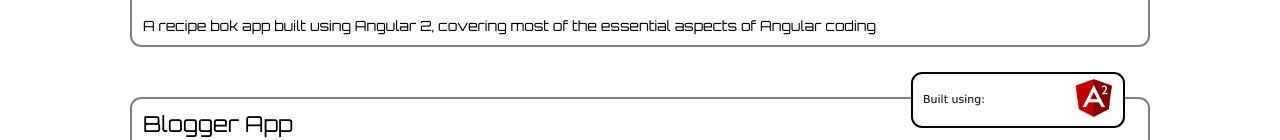
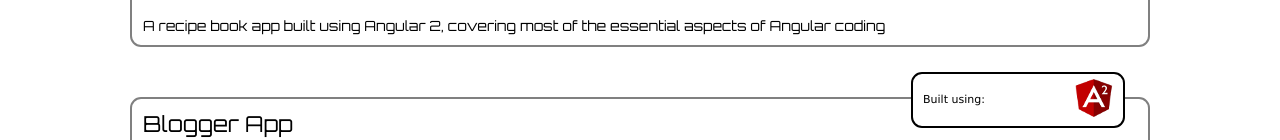
Before and after one commit to kcak11/kcak-apps, a plain HTML site: page index.html in a window 1280 px wide. Shown: the part 244-384 px from the top of the page. Drawn offline with Linux system fonts and the light colour scheme.

Commit message:
Update index.html

```diff
--- a/index.html
+++ b/index.html
@@ -227,7 +227,7 @@ a {
         var data = [ {
             app_name : 'Recipe Book App',
             app_url : 'http://ashishkumarkc.github.io/recipe-book/',
-            app_description : 'A recipe bok app built using Angular 2, covering most of the essential aspects of Angular coding',
+            app_description : 'A recipe book app built using Angular 2, covering most of the essential aspects of Angular coding',
             frameworks : [ "angular2", "firebase" ]
         },{
             app_name : 'Blogger App',
@@ -302,7 +302,7 @@ a {
             "reactjs" : "ReactJS by Facebook",
             "redux" : "Redux - A predictable state container for JS Apps",
             "angular2" : "AngularJS 2 by Google",
-			"firebase" : "Firebase - NoSQL Cloud DB by Google"
+            "firebase" : "Firebase - NoSQL Cloud DB by Google"
         };
         var dataPopulator = function() {
             var template = '';
```
